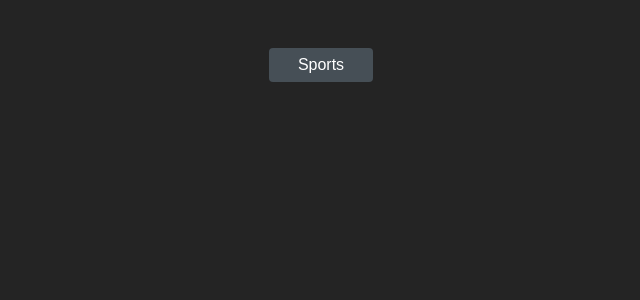
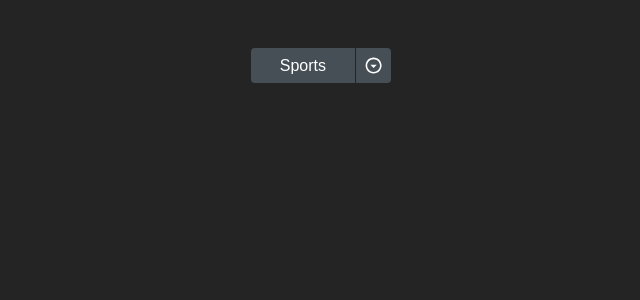
Before and after one commit to Hook-88/buttons-playground, a React (Vite) app: page / in a window 1280 px wide. Shown: the top 300 px of the page, without its empty margins (319-959 px from the left). Built offline with nearby package versions, Linux system fonts and the light colour scheme.

Commit message:
add styling and markup

```diff
--- a/package.json
+++ b/package.json
@@ -11,7 +11,8 @@
   },
   "dependencies": {
     "react": "^18.2.0",
-    "react-dom": "^18.2.0"
+    "react-dom": "^18.2.0",
+    "react-icons": "^4.12.0"
   },
   "devDependencies": {
     "@types/react": "^18.2.43",
--- a/src/App.jsx
+++ b/src/App.jsx
@@ -2,9 +2,11 @@ import { useState, createContext } from "react"
 
 import "./App.css"
 import Menu from "./components/Menu"
-import MenuButton from "./components/MenuButton"
+import MenuDropdownButton from "./components/MenuDropdownButton"
 import MenuDropdown from "./components/MenuDropdown"
 import MenuItem from "./components/MenuItem"
+import { MdOutlineArrowDropDownCircle } from "react-icons/md";
+import MenuButton from "./components/MenuButton"
 
 
 export default function App() {
@@ -14,6 +16,9 @@ export default function App() {
     <div>
       <Menu>
         <MenuButton>Sports</MenuButton>
+        <MenuDropdownButton>
+          <MdOutlineArrowDropDownCircle className="icon--dropdown"/>
+        </MenuDropdownButton>
         <MenuDropdown>
           {sports.sort().map(sport => (
               <MenuItem key={sport}>{sport}</MenuItem>
--- a/src/components/Menu.css
+++ b/src/components/Menu.css
@@ -1,14 +1,13 @@
 div.menu--container {
   position: relative;
   display: flex;
-  flex-direction: column;
 }
 
 button.menu--button {
   font-size: 1em;
   padding: .5em 1.8em;
   cursor: pointer;
-  border-radius: 4px;
+  border-radius: 4px 0 0 4px;
   border: none;
   background-color: #464F56;
   color: #fff;
@@ -19,11 +18,38 @@ button.menu--button:hover {
   color: #d6d6d6;
 }
 
+button.menu--dropdown--button {
+  font-size: 1em;
+  padding: .5em .5em;
+  cursor: pointer;
+  border-radius: 0 4px 4px 0;
+  border: none;
+  border-left: 1px solid #242424;
+  background-color: #464F56;
+  color: #fff;
+  display: flex;
+  align-items: center;
+  justify-content: center;
+}
+
+button.menu--dropdown--button:hover {
+  background-color: #373f45;
+  color: #d6d6d6;
+}
+
 div.menu--dropdown {
   /* border: 1px red dotted; */
   position: absolute;
-  left: 0;
+  right: 0;
   top: 40px;
+}
+
+div.menu--dropdown div:first-child {
+  border-radius: 4px 4px 0 0;
+}
+
+div.menu--dropdown div:last-child {
+  border-radius: 0 0 4px 4px;
 }
 
 div.menu--item {
@@ -39,3 +65,7 @@ div.menu--item:hover {
   background-color: #373f45;
   color: #d6d6d6;
 }
+
+.icon--dropdown {
+  font-size: 1.2em;
+}
--- a/src/components/MenuButton.jsx
+++ b/src/components/MenuButton.jsx
@@ -1,10 +1,6 @@
-import { useContext } from "react"
-import { MenuContext } from "./Menu"
-
-export default function MenuButton({children, ...rest}) {
-  const {toggle} = useContext(MenuContext)
+export default function MenuButton({children}) {
 
   return (
-    <button className="menu--button" onClick={toggle}>{children}</button>
+    <button className="menu--button">{children}</button>
   )
 }
--- /dev/null
+++ b/src/components/MenuDropdownButton.jsx
@@ -0,0 +1,10 @@
+import { useContext } from "react"
+import { MenuContext } from "./Menu"
+
+export default function MenuDropdownButton({children, ...rest}) {
+  const {toggle} = useContext(MenuContext)
+
+  return (
+    <button className="menu--dropdown--button" onClick={toggle}>{children}</button>
+  )
+}
```
Also changed, not shown: 1 other file (tests, documents, lock files or other folders).
